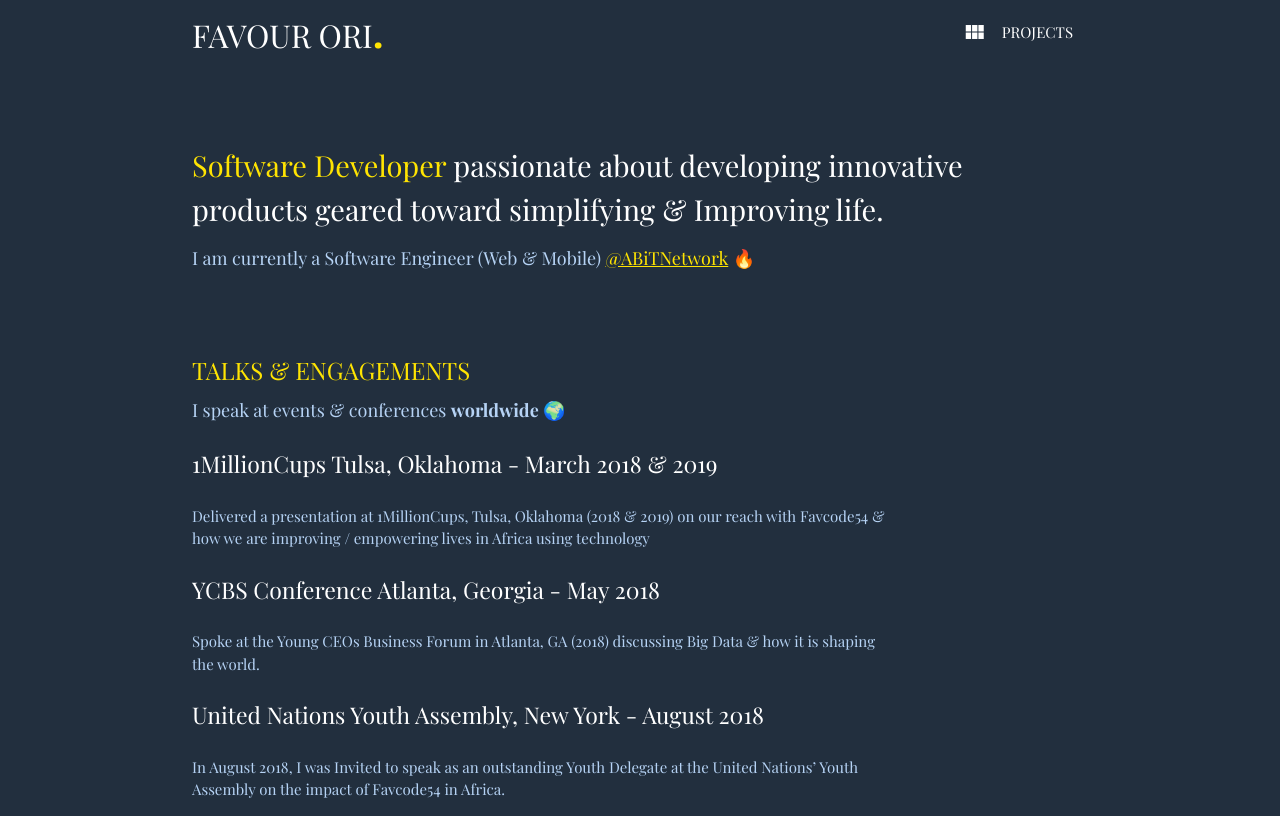
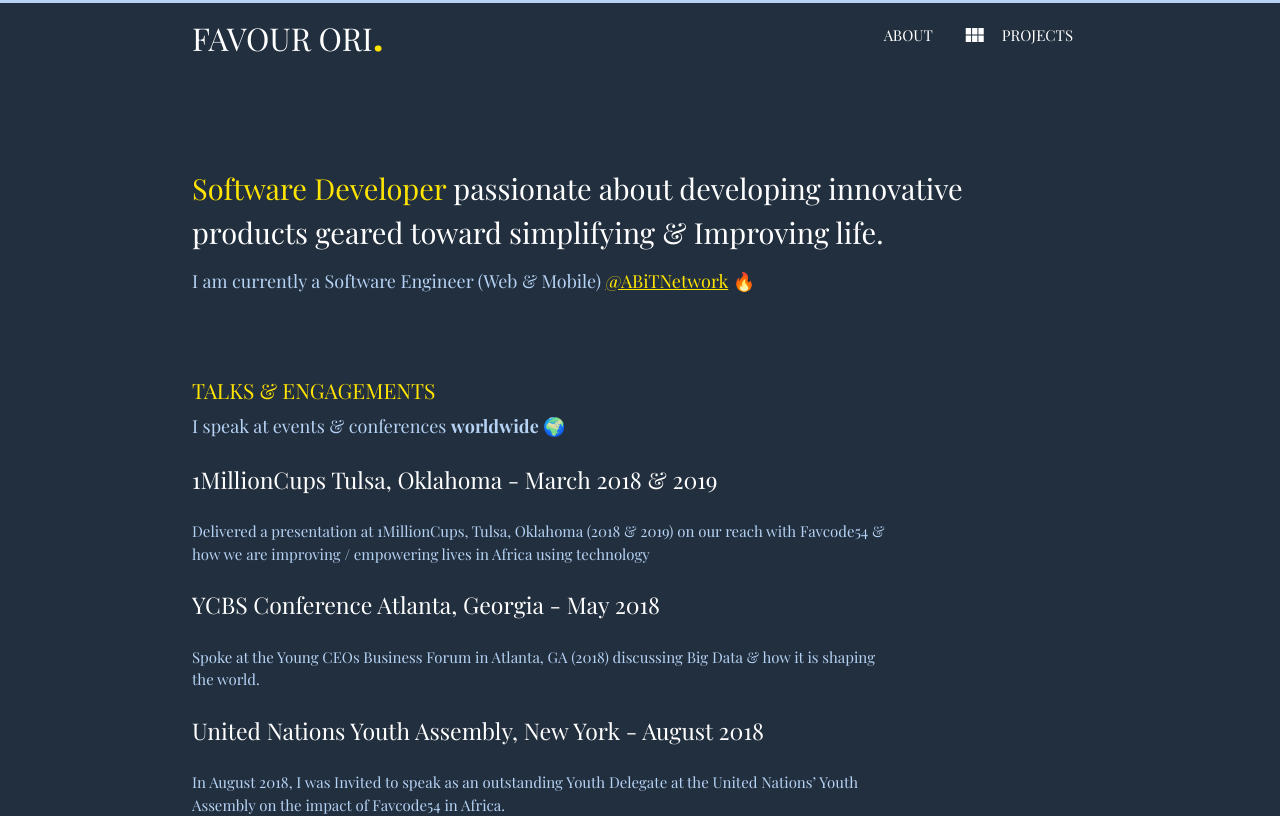
Before and after one commit to favourori/19-pws, a Vue app: page / in a window 1280 px wide. Shown: the top 816 px of the page. Built offline with nearby package versions, Linux system fonts and the light colour scheme.

Commit message:
minor tweaks

```diff
--- a/src/App.vue
+++ b/src/App.vue
@@ -1,27 +1,20 @@
 <template>
   <div id="app">
+    <div style="height:3px; background-color:#B6D3F5"></div>
     <div id="nav">
-      <NavBar/>
+      <NavBar />
     </div>
-    <router-view/>
+    <router-view />
   </div>
 </template>
 
-
-
-
 <script>
-import NavBar from '@/components/NavBar.vue'
+import NavBar from "@/components/NavBar.vue";
 export default {
-   components: {
+  components: {
     NavBar
   }
-}
+};
 </script>
 
-
-<style>
-
-
-
-</style>
+<style></style>
--- a/src/components/Footer.vue
+++ b/src/components/Footer.vue
@@ -5,7 +5,7 @@
     <div>
       <p align="center" class="footer-secondary-color">REACH OUT</p>
       <p class="blue-color footer" align="center">
-        I am always interested in fun projects & activities, so feel free to
+        I am always interested in fun projects & activities, <br/> so feel free to
         drop me a line favourori(@)gmail(dot)com
       </p>
     </div>
--- a/src/components/Intro.vue
+++ b/src/components/Intro.vue
@@ -1,19 +1,18 @@
 <template>
   <div
     class="container animated fadeInUp"
-    style="margin-top: 80px; animation-duration: 1s;"
+    style="margin-top: 100px; animation-duration: 1s;"
   >
     <p class="primary-color intro">
       <span class="secondary-color-bold">Software Developer</span> passionate
       about developing innovative <br />products geared toward simplifying &
       Improving life.
     </p>
+
     <p style="color: #B6D3F5; font-size: 18px; margin-top: -15px">
       I am currently a Software Engineer (Web & Mobile)
       <a href="https://favcode54.org/">
-        <span class="secondary-color-bold">
-          <u>@ABiTNetwork</u> 🔥
-        </span>
+        <span class="secondary-color-bold"> <u>@ABiTNetwork</u> 🔥 </span>
       </a>
     </p>
   </div>
@@ -38,6 +37,6 @@ export default {
 }
 
 .secondary-color-bold {
-  color: #FFE402;
+  color: #ffe402;
 }
 </style>
--- a/src/components/NavBar.vue
+++ b/src/components/NavBar.vue
@@ -11,6 +11,14 @@
           </span>
         </router-link>
         <ul id="nav-mobile" class="right hide-on-med-and-down">
+
+
+ <li>
+            <a href="badges.html"
+              > ABOUT</a
+            >
+          </li>
+
           <li>
             <a href="badges.html"
               ><i class="material-icons left">view_module</i> PROJECTS</a
--- a/src/components/Speaking.vue
+++ b/src/components/Speaking.vue
@@ -1,6 +1,8 @@
 <template>
   <div class="container" style="margin-top: 80px">
-    <p class="secondary-color" style="font-size: 24px"> TALKS & ENGAGEMENTS </p>
+
+    <p class="secondary-color" style="font-size: 21px"> TALKS & ENGAGEMENTS </p>
+
     <p class="blue-font-color" style="font-size: 18px; margin-top: -15px">
       I speak at events & conferences <b>worldwide 🌍</b>
     </p>
```
